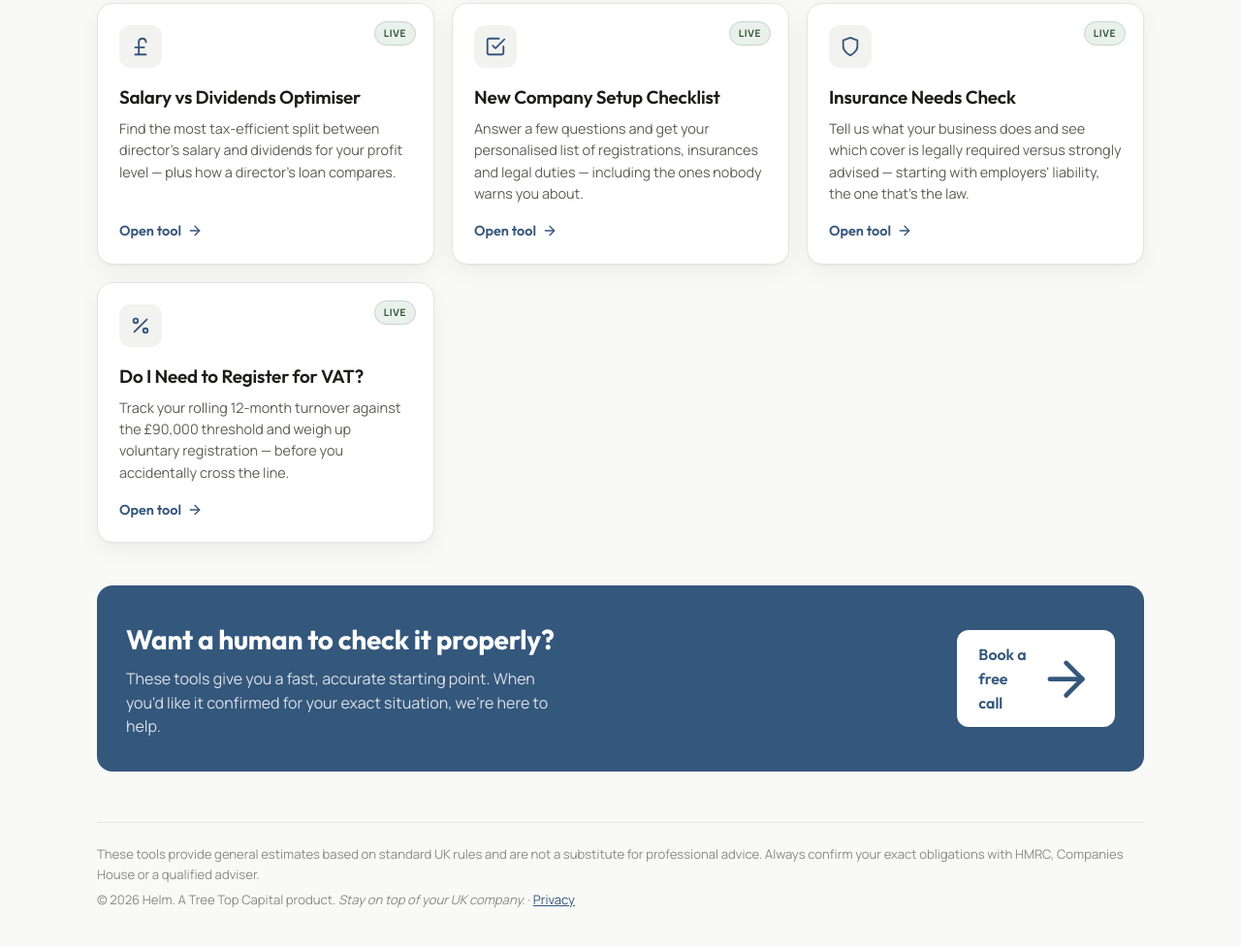
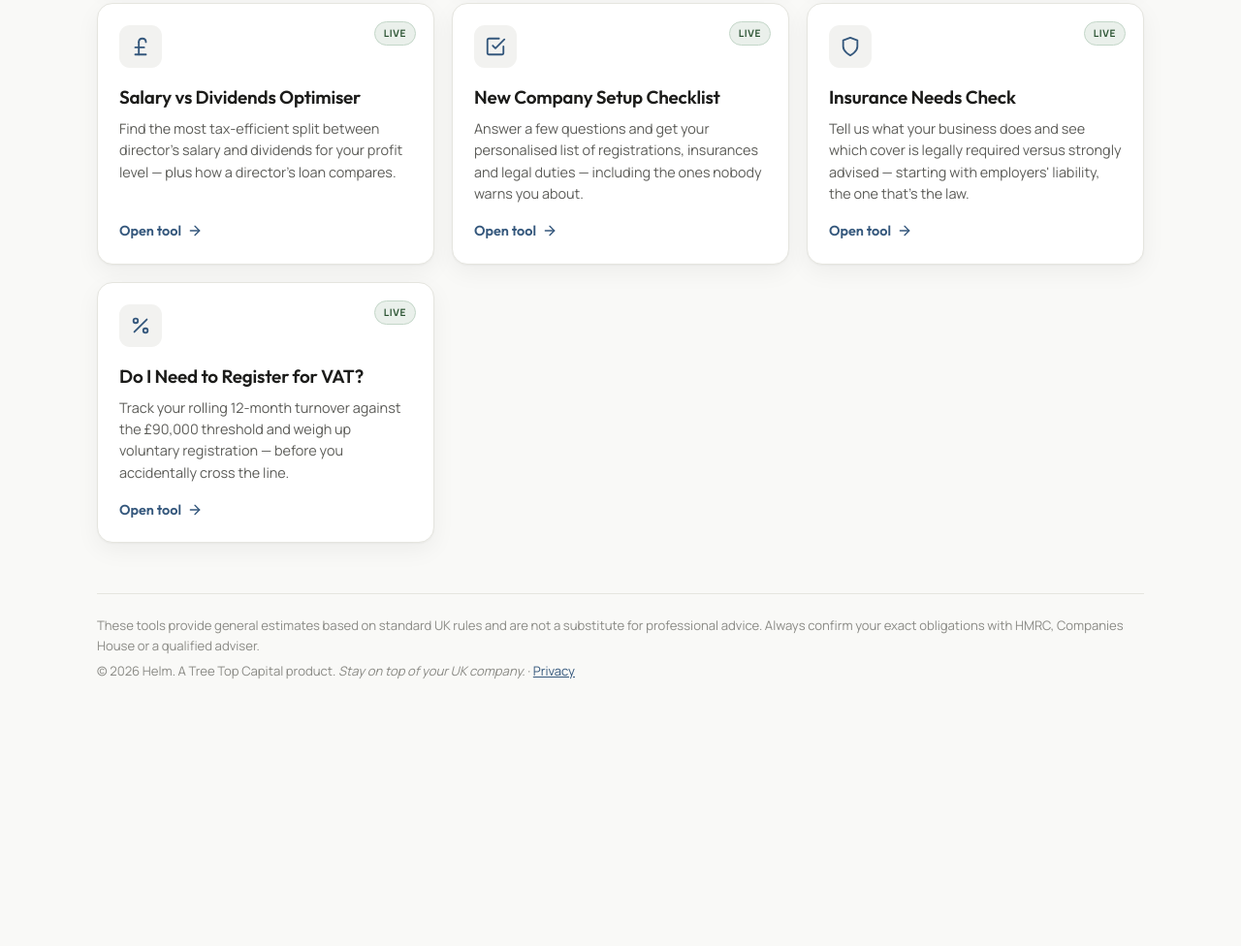
Before and after one commit to guy841/founders-toolkit, a plain HTML site: page index.html in a window 1280 px wide. Shown: the part 734-1710 px from the top of the page at 97% size. After the commit the page ends 1514 px from the top, so only its background shows below. Drawn offline with Linux system fonts and the light colour scheme.

Commit message:
Hub: remove the dead 'Book a free call' CTA (linked nowhere)
Co-Authored-By: Claude Opus 4.8 (1M context) <noreply@anthropic.com>

```diff
--- a/index.html
+++ b/index.html
@@ -99,18 +99,6 @@
   .tile-cta svg { width: 16px; height: 16px; transition: transform .14s ease; }
   a.tile:hover .tile-cta svg { transform: translateX(3px); }
   .tile.soon .tile-cta { color: var(--muted); }
-
-  /* CTA band */
-  .cta-band {
-    margin-top: 44px; background: var(--brand); color: #fff;
-    border-radius: var(--radius-card); padding: 34px 30px;
-    display: flex; flex-wrap: wrap; align-items: center; justify-content: space-between; gap: 20px;
-  }
-  .cta-band h2 { font-size: clamp(1.4rem, 3vw, 1.75rem); font-weight: 700; margin: 0 0 6px; color: #fff; }
-  .cta-band p { margin: 0; color: rgba(255,255,255,.82); max-width: 460px; }
-  .cta-btn { display: inline-flex; align-items: center; gap: 8px; background: #fff; color: var(--brand); font-family: "Outfit", sans-serif; font-weight: 600; text-decoration: none; padding: 13px 22px; border-radius: var(--radius-btn); min-height: 48px; transition: transform .05s, box-shadow .14s; }
-  .cta-btn:hover { box-shadow: 0 8px 20px rgba(0,0,0,.18); }
-  .cta-btn:active { transform: translateY(1px); }
 
   /* Footer */
   footer { margin-top: 52px; padding-top: 22px; border-top: 1px solid var(--border); font-size: 0.82rem; color: var(--muted); }
@@ -216,18 +204,6 @@
 
   </div>
 
-  <!-- Lead-gen CTA — point the link at your booking page / contact form -->
-  <div class="cta-band">
-    <div>
-      <h2>Want a human to check it properly?</h2>
-      <p>These tools give you a fast, accurate starting point. When you'd like it confirmed for your exact situation, we're here to help.</p>
-    </div>
-    <a class="cta-btn" href="#" id="cta-link" data-testid="cta-book">
-      Book a free call
-      <svg viewBox="0 0 24 24" fill="none" stroke="currentColor" stroke-width="2" stroke-linecap="round" stroke-linejoin="round"><line x1="5" y1="12" x2="19" y2="12"/><polyline points="12 5 19 12 12 19"/></svg>
-    </a>
-  </div>
-
   <footer>
     <p>These tools provide general estimates based on standard UK rules and are not a substitute for professional advice. Always confirm your exact obligations with HMRC, Companies House or a qualified adviser.</p>
     <p>© <span id="year"></span> Helm. A Tree Top Capital product. <em>Stay on top of your UK company.</em> · <a href="privacy.html">Privacy</a></p>
@@ -239,10 +215,8 @@
 /* =========================================================
    CONFIG
    - LOGO_URL: your brand image (leave "" for the placeholder)
-   - BOOKING_URL: where the "Book a free call" button points
    ========================================================= */
 const LOGO_URL = "";
-const BOOKING_URL = ""; // e.g. "https://blincoe.example/book"
 
 (function init(){
   if (LOGO_URL) {
@@ -251,7 +225,6 @@ const BOOKING_URL = ""; // e.g. "https://blincoe.example/book"
     img.onload = () => { img.style.display = "block"; document.getElementById("logo-fallback").style.display = "none"; };
     img.onerror = () => { img.style.display = "none"; document.getElementById("logo-fallback").style.display = "flex"; };
   }
-  if (BOOKING_URL) document.getElementById("cta-link").href = BOOKING_URL;
   // current year without Date.now-style helpers issues
   document.getElementById("year").textContent = new Date().getFullYear();
 })();
```
